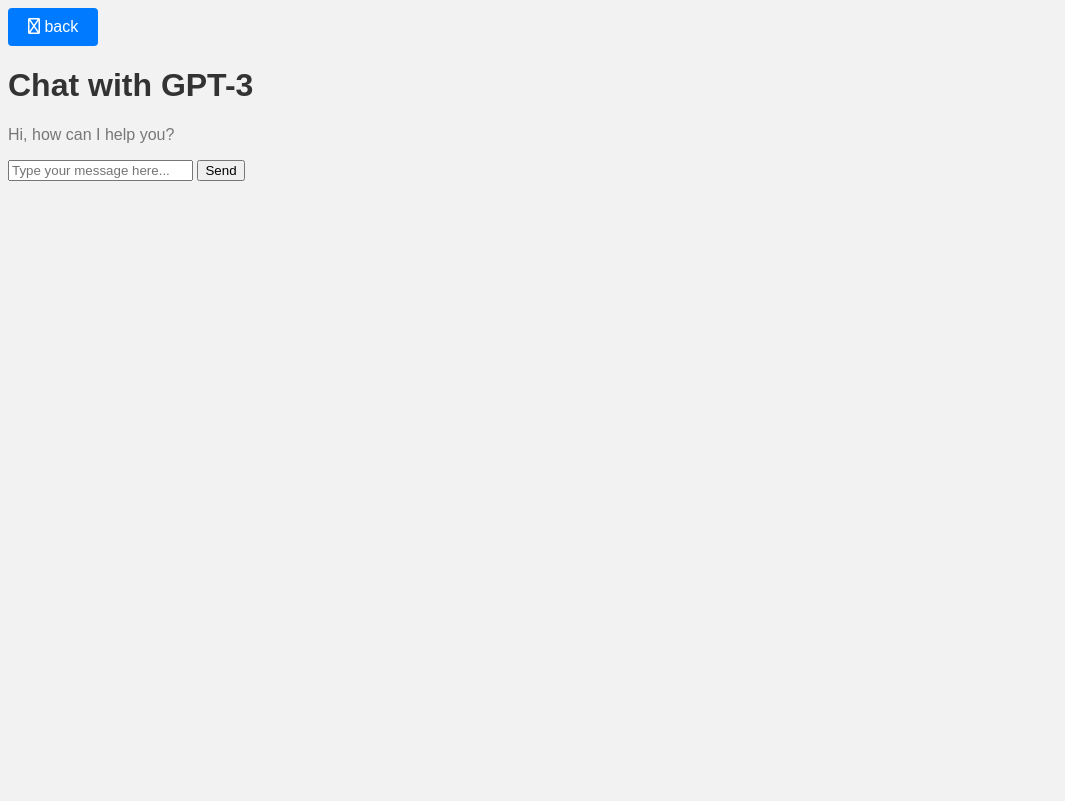
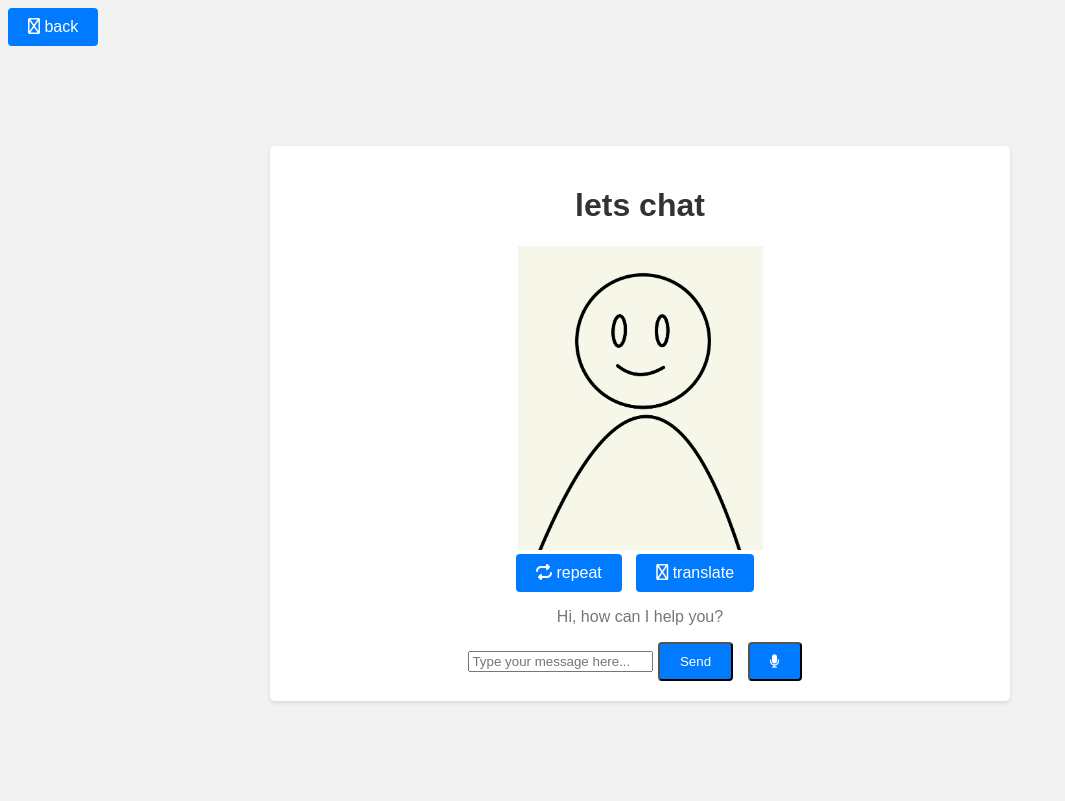
Before and after one commit to vznh/lovelang, a Flask app: page /picksubject/1/converse in a window 1280 px wide. Shown: the whole page, without its empty margins (0-1065 px from the left). Before the commit the page ends 181 px from the top, so only its background shows below. Run offline with Flask 3, Linux system fonts and the light colour scheme; some libraries are stand-ins or nearby versions.

Commit message:
jiawjdaw
awdad

```diff
--- a/app.py
+++ b/app.py
@@ -5,6 +5,8 @@
 import openai
 from dotenv import load_dotenv
 from pymongo import MongoClient
+
+
 
 load_dotenv()
 openai.api_key = os.getenv("OPENAI_API_KEY")
--- a/templates/converse.html
+++ b/templates/converse.html
@@ -3,15 +3,30 @@
 <head>
   <title>Chat Box UI</title>
   <link rel="stylesheet" type="text/css" href="{{ url_for('static', filename='style.css') }}">
+</head>
 <body>
     <a class="btn" href="/picksubject/<lang>"><i class="fa-sharp fa-regular fa-arrow-left"></i> back</a>
 
-  <h1>Chat with GPT-3</h1>
+<div class="container">
+  <h1>lets chat</h1>
+
+  <!--not talking-->
+  <img src="{{ url_for('static', filename='imgs/isntTalking.jpeg') }}" alt="NOT" style="width: 35%;">
+
+  <!--repeat button-->
+  <div class="repeat-button">
+    <a class="btn" href="#"><i class="fa-solid fa-repeat"></i> repeat</a>
+    <a class="btn" href="#"><i class="fa-regular fa-language"></i> translate</a>
+  </div>
+
   <div id="chatbox">
     <p id="botStarterMessage">Hi, how can I help you?</p>
   </div>
+  <div class="input-container">
     <input id="textInput" type="text" name="msg" placeholder="Type your message here..." />
-    <input type="button" value="Send" onclick="getBotResponse()" />
+    <input type="button" value="Send" class="btn" onclick="getBotResponse()" />
+    <button type="button" class="btn" onclick="handleMicClick()"><i class="fa-solid fa-microphone"></i></button>
+  </div>
   <script>
     function getBotResponse() {
       var rawText = $("#textInput").val();
@@ -23,8 +38,13 @@
         document.getElementById('textInput').value = '';
       });
     }
+
+    function handleMicClick() {
+      // Code to handle microphone button click
+    }
   </script>
   <script src="https://ajax.googleapis.com/ajax/libs/jquery/3.5.1/jquery.min.js"></script>
+</div>
 </body>
 </html>
 
```
Also changed, not shown: conversation.js (added), imgs/isTalking.jpeg (added), imgs/isntTalking.jpeg (added), 1 other file. Lines whose indentation alone changed are shown as unchanged.
